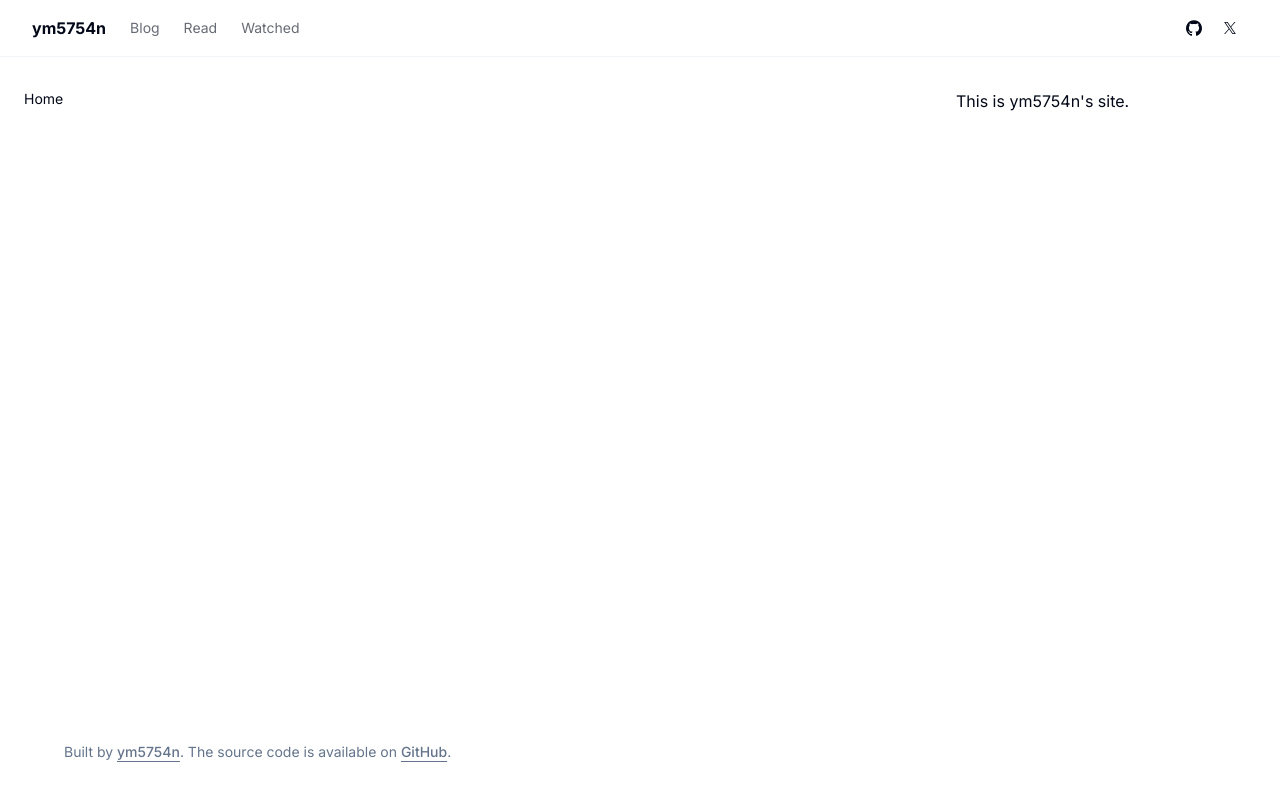
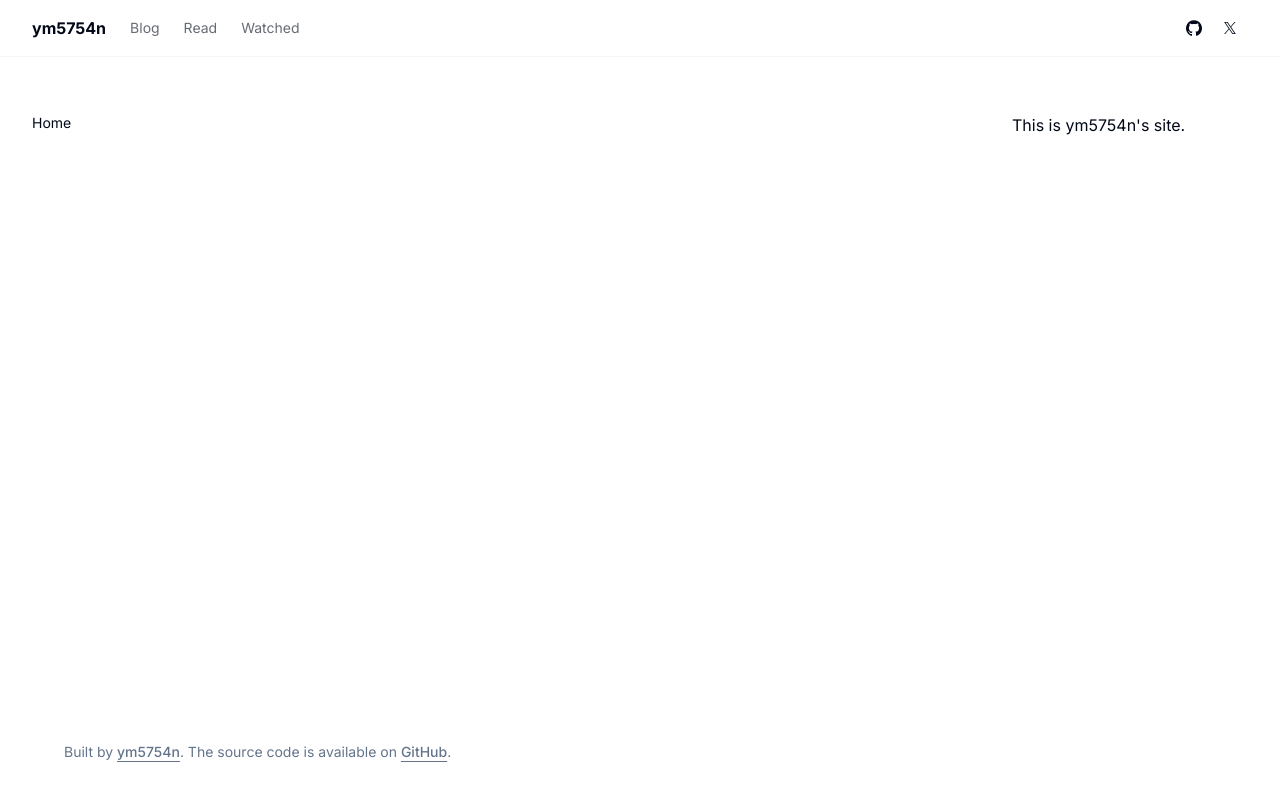
Before and after one commit to ym5754n/ym5754n.github.io, a Next.js app: page / in a window 1280 px wide. Built offline with nearby package versions, Linux system fonts and the light colour scheme.

Commit message:
sectionを追加

```diff
--- a/app/page.tsx
+++ b/app/page.tsx
@@ -7,7 +7,8 @@ import {
 
 export default function Home() {
   return (
-    <main className="relative p-6 lg:gap-10 lg:py-8 xl:grid xl:grid-cols-[1fr_300px]">
+    <main className="relative lg:gap-10 lg:py-8 xl:grid xl:grid-cols-[1fr_300px]">
+      <section className="container pt-6">
         <Breadcrumb>
           <BreadcrumbList>
             <BreadcrumbItem>
@@ -15,7 +16,10 @@ export default function Home() {
             </BreadcrumbItem>
           </BreadcrumbList>
         </Breadcrumb>
+      </section>
+      <section className="container pt-6">
         <p>{`This is ym5754n's site.`}</p>
+      </section>
     </main>
   );
 }
```
Lines whose indentation alone changed are shown as unchanged.
